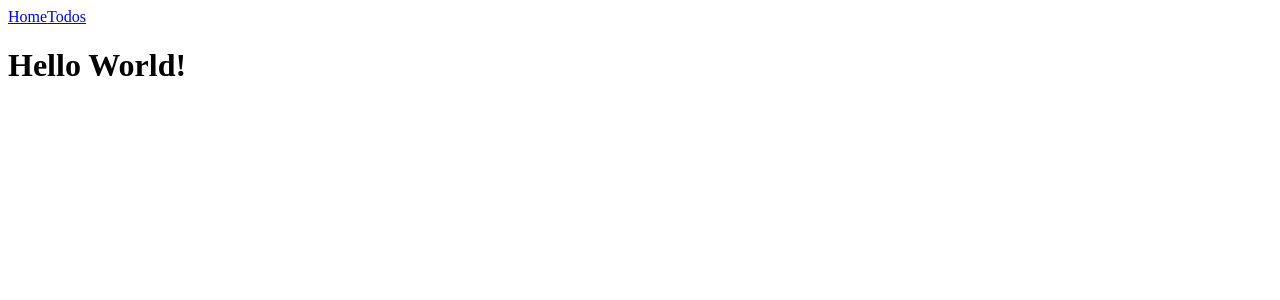
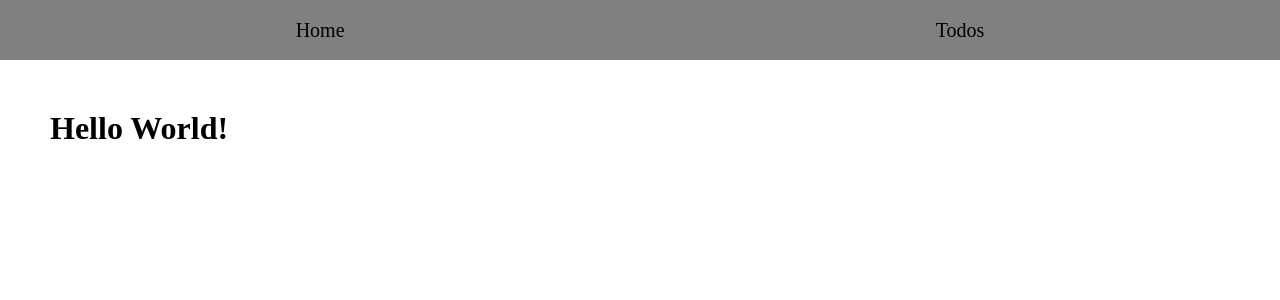
Before and after one commit to samnoh/ts-react-redux, a React (Create React App) app: page / in a window 1280 px wide. Shown: the top 300 px of the page. Built offline with nearby package versions, Linux system fonts and the light colour scheme.

Commit message:
mod - styles

```diff
--- /dev/null
+++ b/src/components/App/App.scss
@@ -0,0 +1,7 @@
+body {
+    margin: 0;
+}
+
+#content {
+    margin: 50px;
+}
--- a/src/components/App/App.tsx
+++ b/src/components/App/App.tsx
@@ -1,12 +1,13 @@
 import React, { memo } from 'react';
 
 import { Navbar } from '../Navbar';
+import './App.scss';
 
 export const App = memo(({ children }) => {
     return (
         <>
             <Navbar />
-            {children}
+            <div id="content">{children}</div>
         </>
     );
 });
--- /dev/null
+++ b/src/components/Navbar/Navbar.scss
@@ -0,0 +1,20 @@
+.navbar {
+    display: flex;
+    justify-content: space-around;
+    align-items: center;
+    background-color: gray;
+    height: 60px;
+}
+
+a {
+    font-size: 20px;
+    display: block;
+    padding: 20px;
+    color: black;
+    text-decoration: none;
+    transition: all 0.3s ease-in-out;
+
+    &:hover {
+        color: darkslateblue;
+    }
+}
--- a/src/components/Navbar/Navbar.tsx
+++ b/src/components/Navbar/Navbar.tsx
@@ -1,5 +1,7 @@
 import React from 'react';
 import { Link } from 'react-router-dom';
+
+import './Navbar.scss';
 
 export const Navbar = () => {
     return (
--- a/src/router/Routes.ts
+++ b/src/router/Routes.ts
@@ -1,4 +1,4 @@
-import loadable from '@loadable/component';
+import loadable, { LoadableComponent } from '@loadable/component';
 
 export const HomePage = loadable(() =>
     import(/* webpackChunkName: "HomePage" */ '../pages/HomePage').then(
```
